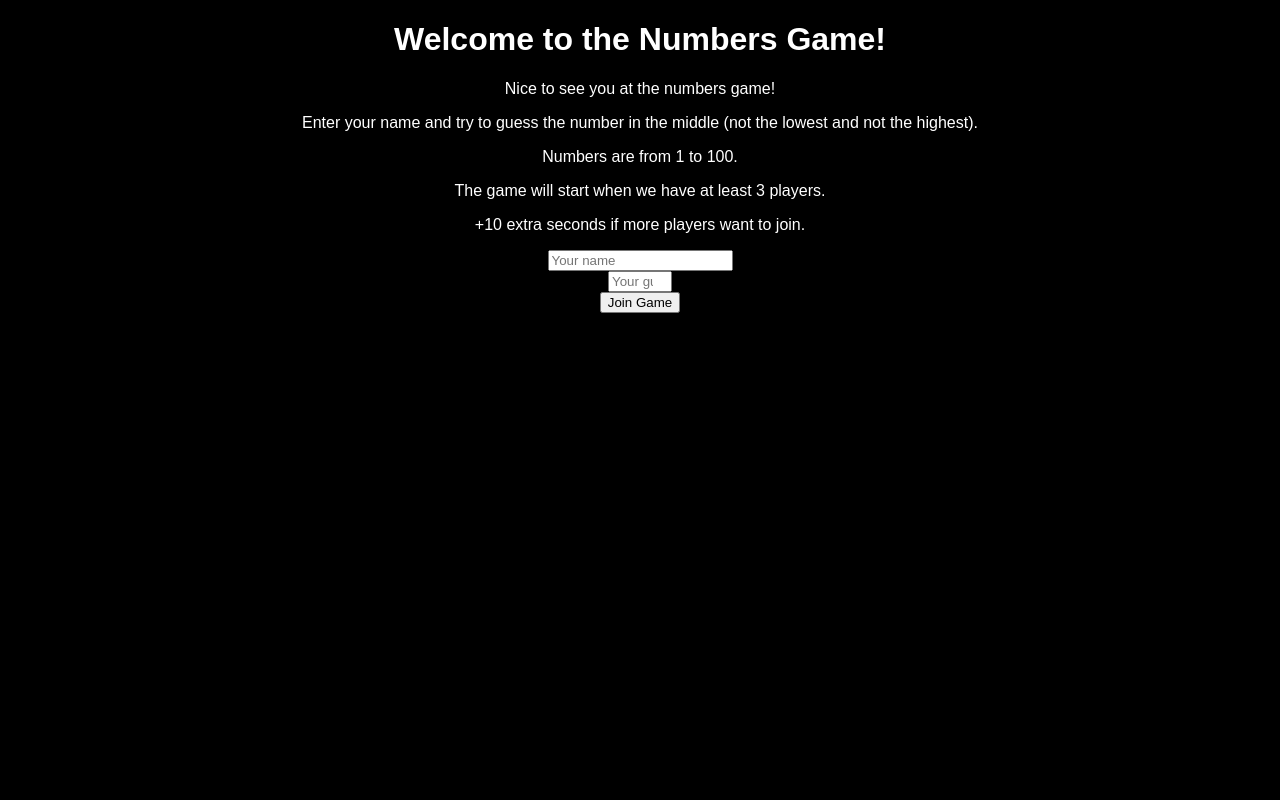
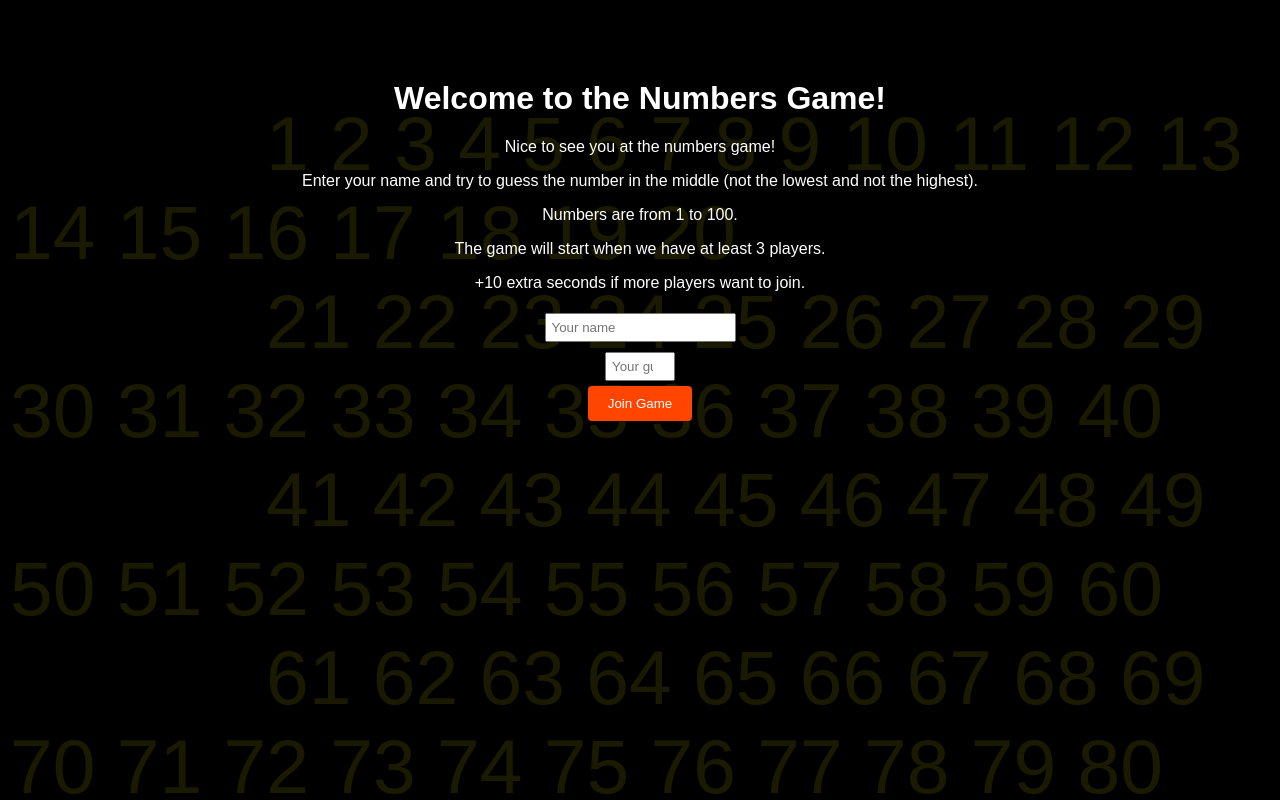
Before and after one commit to mclerke64/skaiciuzaidimas, a Flask app: page / in a window 1280 px wide. Run offline with Flask 3, Linux system fonts and the light colour scheme; some libraries are stand-ins or nearby versions.

Commit message:
Update index.html

```diff
--- a/templates/index.html
+++ b/templates/index.html
@@ -3,21 +3,68 @@
 <head>
     <title>Numbers Game</title>
     <style>
-        body { font-family: Arial, sans-serif; text-align: center; background: black; color: white; }
+        body {
+            background: black;
+            color: white;
+            margin: 0;
+            padding: 0;
+            overflow: hidden;
+            font-family: Arial, sans-serif;
+        }
+        .background-numbers {
+            position: fixed;
+            top: 0;
+            left: 0;
+            width: 100vw;
+            height: 100vh;
+            z-index: 0;
+            opacity: 0.1;
+            font-size: 6vw;
+            color: yellow;
+            display: flex;
+            flex-wrap: wrap;
+            align-items: center;
+            justify-content: center;
+            padding: 10px;
+            box-sizing: border-box;
+        }
+        .background-numbers span {
+            white-space: pre-wrap;
+        }
+        .content {
+            position: relative;
+            z-index: 1;
+            text-align: center;
+            margin-top: 10vh;
+        }
         .timer { font-size: 1.5em; color: yellow; margin: 10px; }
         .players { margin-top: 20px; }
         .error { color: red; }
+        input[type="text"], input[type="number"] {
+            margin: 5px;
+            padding: 5px;
+        }
+        button {
+            padding: 10px 20px;
+            background-color: #ff4500;
+            color: white;
+            border: none;
+            border-radius: 4px;
+            cursor: pointer;
+        }
+        button:hover { background-color: #e03e00; }
     </style>
     <script src="https://cdn.socket.io/4.7.5/socket.io.min.js"></script>
     <script>
         const socket = io();
         socket.on('update_game_state', (data) => {
-            document.getElementById('players').innerHTML = data.players.map(p => `${p.name} (guess ${p.guess})`).join('<br>');
+            const playersDiv = document.getElementById('players');
+            playersDiv.innerHTML = data.players.map(p => `${p.name} (guess ${p.guess})`).join('<br>');
         });
         socket.on('update_countdown', (data) => {
             const timer = document.getElementById('timer');
             if (data.countdown_active && data.remaining_time > 0) {
-                timer.textContent = `Time left: ${Math.ceil(data.remaining_time)}s`;
+                timer.textContent = `Waiting for more players: ${Math.ceil(data.remaining_time)}s`;
                 timer.style.display = 'block';
             } else {
                 timer.style.display = 'none';
@@ -27,6 +74,16 @@
     </script>
 </head>
 <body>
+    <div class="background-numbers">
+        <span>
+            1 2 3 4 5 6 7 8 9 10 11 12 13 14 15 16 17 18 19 20
+            21 22 23 24 25 26 27 28 29 30 31 32 33 34 35 36 37 38 39 40
+            41 42 43 44 45 46 47 48 49 50 51 52 53 54 55 56 57 58 59 60
+            61 62 63 64 65 66 67 68 69 70 71 72 73 74 75 76 77 78 79 80
+            81 82 83 84 85 86 87 88 89 90 91 92 93 94 95 96 97 98 99 100
+        </span>
+    </div>
+    <div class="content">
         <h1>Welcome to the Numbers Game!</h1>
         <p>Nice to see you at the numbers game!</p>
         <p>Enter your name and try to guess the number in the middle (not the lowest and not the highest).</p>
@@ -44,9 +101,9 @@
         {% endif %}
         <div class="players" id="players">
             {% for player in players %}
-            {{ player.name }} (guess {{ player.guess if game_started else 'hidden' }})
-            <br>
+                {{ player.name }} (guess hidden)<br>
             {% endfor %}
+        </div>
     </div>
 </body>
 </html>
```
Lines whose indentation alone changed are shown as unchanged.
